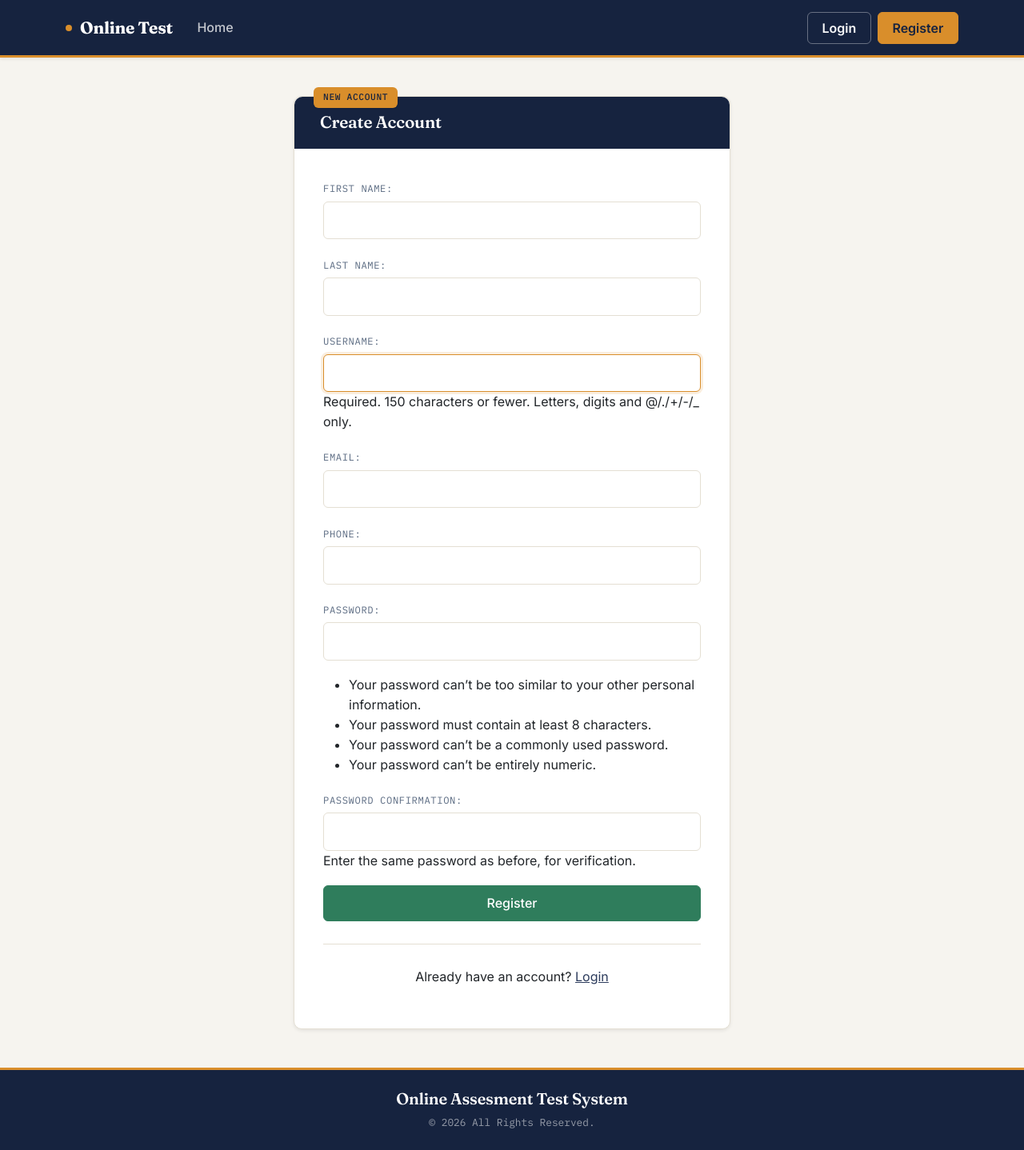
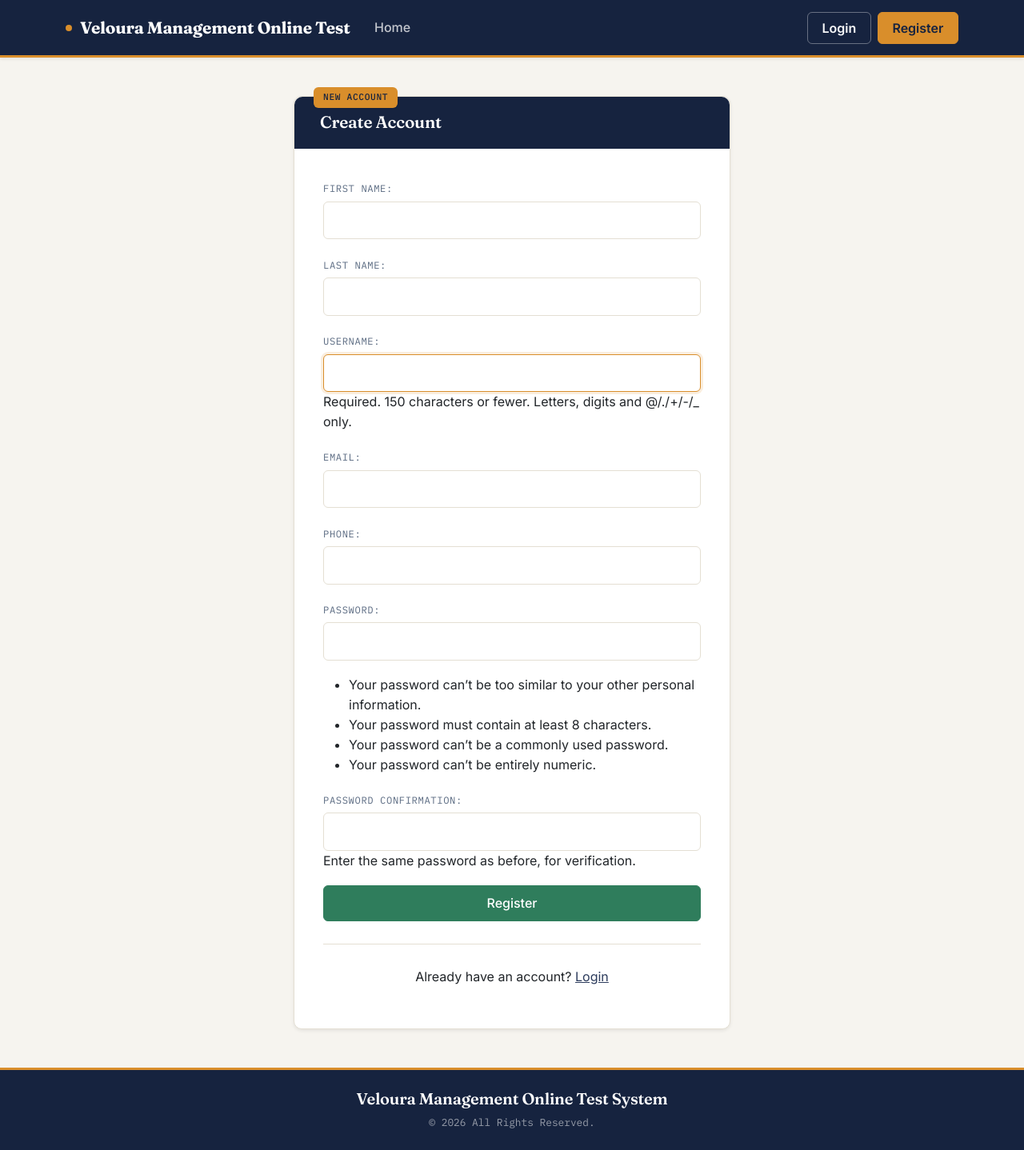
Before and after one commit to Tordi-portfolio/shalom_site, a Django app: page /accounts/register/ in a window 1280 px wide. Shown: the whole page at 80% size. Run offline with Django 5.2, Linux system fonts and the light colour scheme; parts of the project's set-up code (start-up, migrations or seed data) failed here and were passed over.

Commit message:
Add files via upload

```diff
--- a/templates/base.html
+++ b/templates/base.html
@@ -354,7 +354,7 @@ footer p{
     <div class="container">
 
         <a class="navbar-brand fw-bold" style="color: white;" href="{% url 'home' %}">
-            Online Test
+            Veloura Management Online Test
         </a>
 
         <button
@@ -490,7 +490,7 @@ footer p{
 
     <div class="container text-center py-4">
 
-        <h5>Online Assesment Test System</h5>
+        <h5>Veloura Management Online Test System</h5>
 
         <p class="mb-0">
 
--- a/templates/home.html
+++ b/templates/home.html
@@ -10,7 +10,7 @@ Home
 
     <h1 class="display-4 fw-bold">
 
-        Welcome To The Online Assessment Test System
+        Welcome To Veloura Management Online Test System
 
     </h1>
 
```
